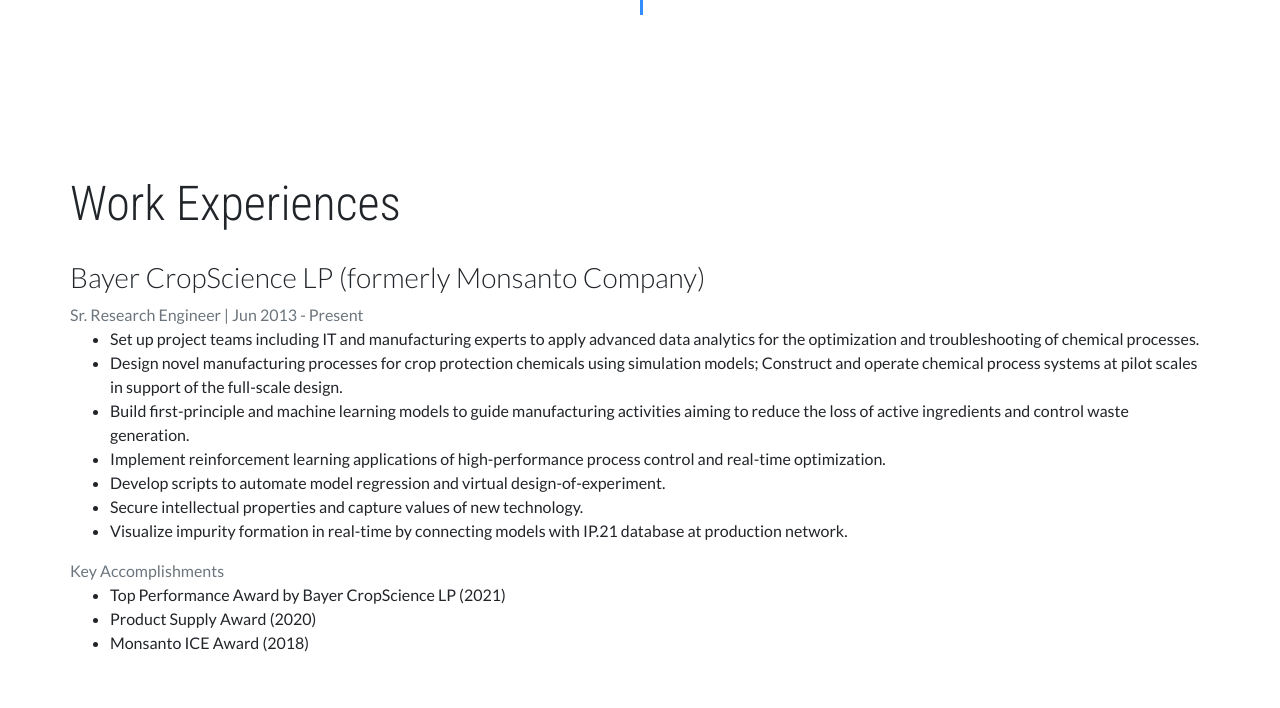
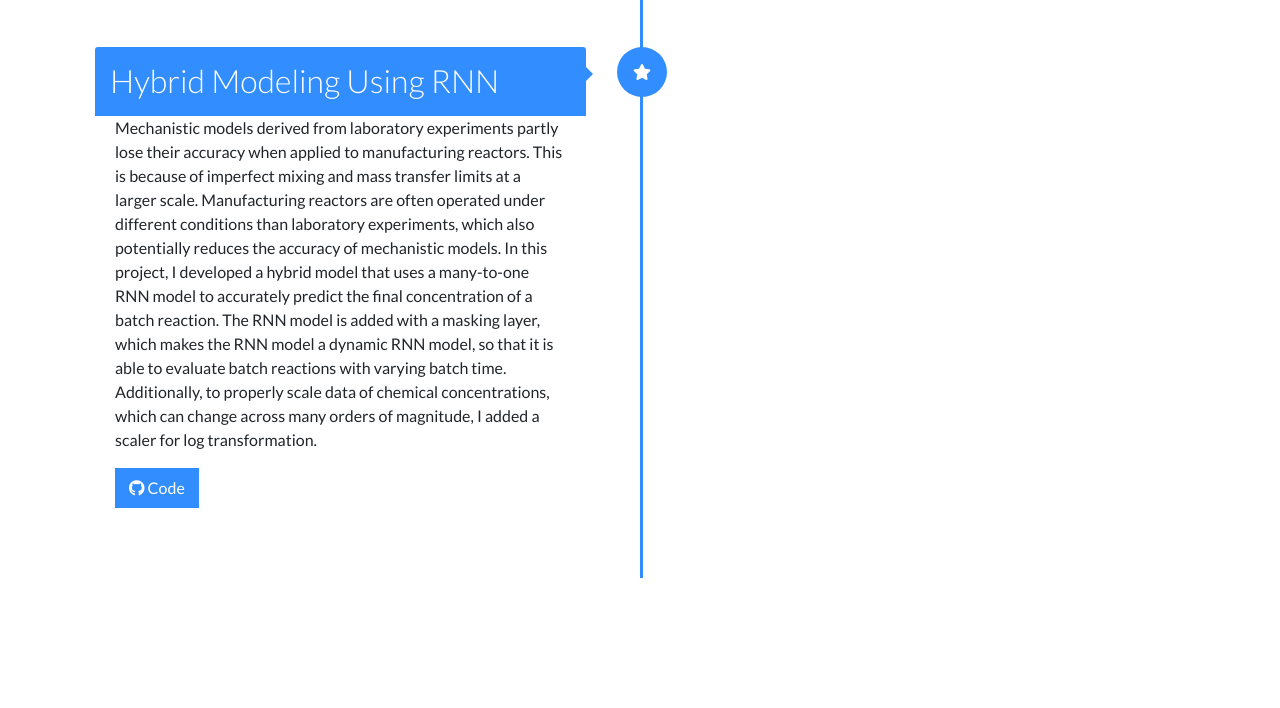
Before and after one commit to alexyang1818/alexyang1818.github.io, a plain HTML site: page index.html in a window 1280 px wide. Shown: the part 2873-3581 px from the top of the page. Drawn offline with nearby package versions, Linux system fonts and the light colour scheme.

Commit message:
adding demo project of hybrid modeling

```diff
--- a/index.html
+++ b/index.html
@@ -114,6 +114,7 @@
                     Reinforcement Learning<br/>
                     JavaScript<br/>
                     Process Simulation<br/>
+                    Hybrid Modeling<br/>
                 </p>
             </div>
         </div>
@@ -194,6 +195,20 @@
                     <a href="https://github.com/alexyang1818/demo_reaction_kinetics" class="btn"><i class="fab fa-github"></i> Code</a>
                     <!-- <a href="#" class="btn"><i class="fas fa-tv"></i> Live Demo</a> -->
 
+                </div>
+            </div>
+
+            <div class="timeline-item">
+                <div class="timeline-icon">
+                    <i class="fas fa-star fa-align"></i>
+                </div>
+                <div class="timeline-content">
+                    <h2>Hybrid Modeling Using RNN</h2>
+                    <p>
+                        Mechanistic models derived from laboratory experiments partly lose their accuracy when applied to manufacturing reactors. This is because of imperfect mixing and mass transfer limits at a larger scale. Manufacturing reactors are often operated under different conditions than laboratory experiments, which also potentially reduces the accuracy of mechanistic models. In this project, I developed a hybrid model that uses a many-to-one RNN model to accurately predict the final concentration of a batch reaction. The RNN model is added with a masking layer, which makes the RNN model a dynamic RNN model, so that it is able to evaluate batch reactions with varying batch time. Additionally, to properly scale data of chemical concentrations, which can change across many orders of magnitude, I added a scaler for log transformation.
+                    </p>
+                    <a href="https://github.com/alexyang1818/demo_hybrid_model_using_RNN" class="btn"><i class="fab fa-github"></i> Code</a>
+                    <!-- <a href="#" class="btn"><i class="fas fa-tv"></i> Live Demo</a> -->
                 </div>
             </div>
 
```
